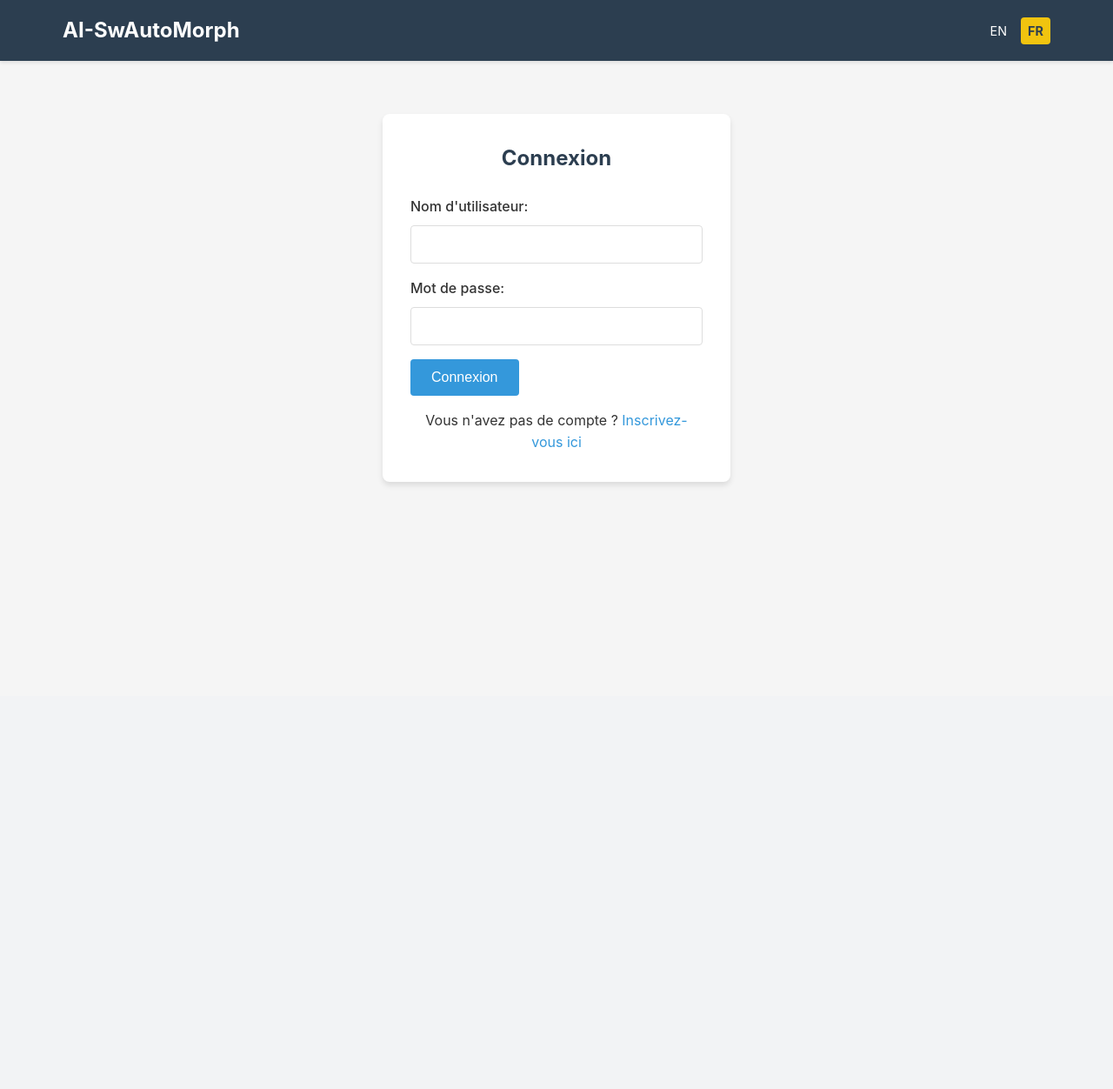
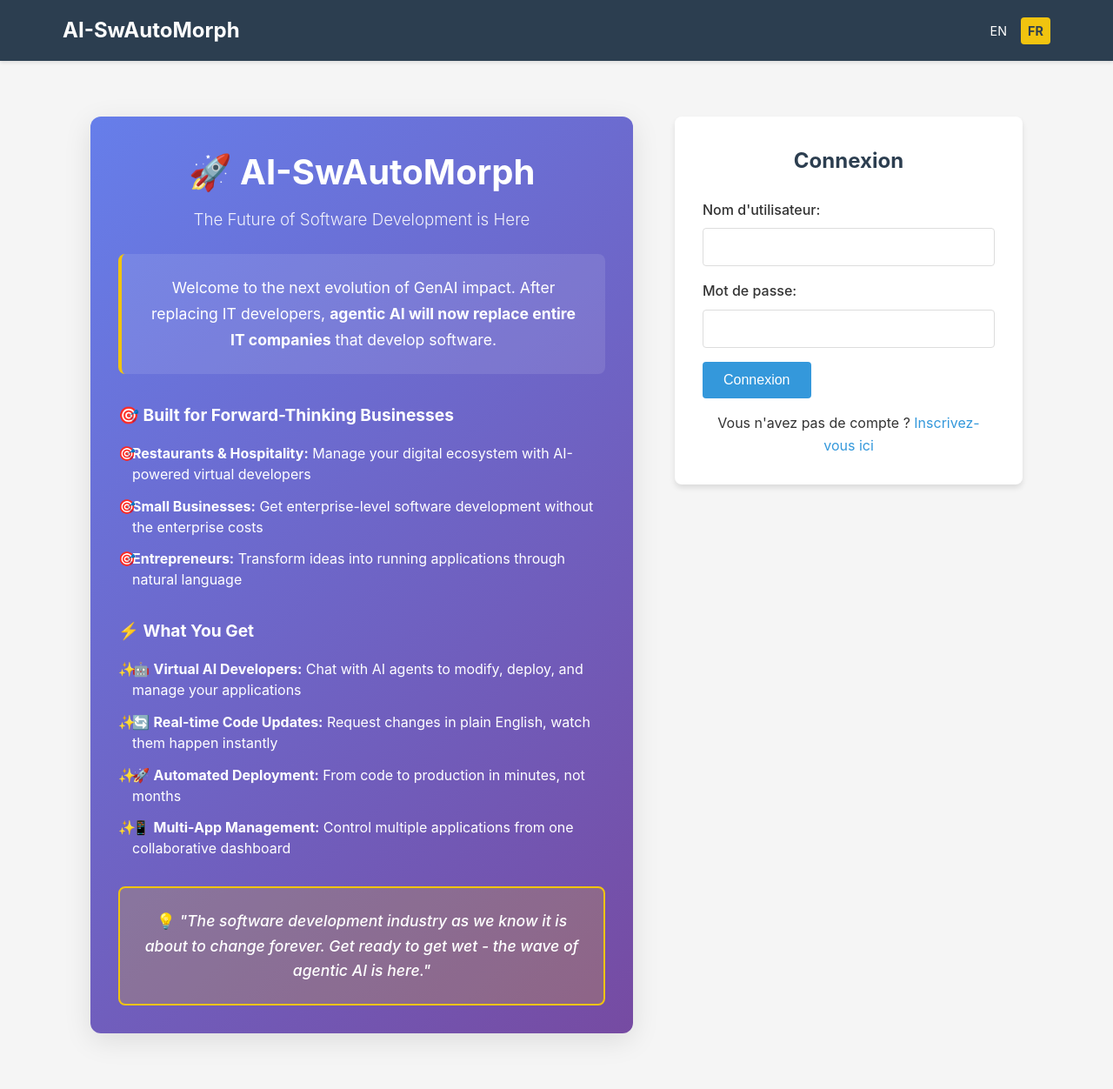
Before and after one commit to Sam9682/ai-swautomorph, a Flask app: page / in a window 1280 px wide. Shown: the whole page at 87% size. Before the commit the page ends 558 px from the top, so only its background shows below. Run offline with Flask 3, Linux system fonts and the light colour scheme.

```diff
--- a/static/css/style.css
+++ b/static/css/style.css
@@ -823,3 +823,117 @@ body {
         margin-right: 10%;
     }
 }
+/* Platform Description Styles */
+.auth-container {
+    display: grid;
+    grid-template-columns: 1fr 400px;
+    gap: 3rem;
+    max-width: 1200px;
+    margin: 2rem auto;
+    padding: 2rem;
+    align-items: start;
+}
+
+.platform-description {
+    background: linear-gradient(135deg, #667eea 0%, #764ba2 100%);
+    color: white;
+    padding: 2rem;
+    border-radius: 12px;
+    box-shadow: 0 8px 32px rgba(0,0,0,0.1);
+}
+
+.platform-description h1 {
+    font-size: 2.5rem;
+    margin-bottom: 0.5rem;
+    text-align: center;
+}
+
+.platform-description h3 {
+    text-align: center;
+    margin-bottom: 1.5rem;
+    opacity: 0.9;
+    font-weight: 300;
+}
+
+.mission-statement {
+    font-size: 1.1rem;
+    line-height: 1.7;
+    margin-bottom: 2rem;
+    text-align: center;
+    background: rgba(255,255,255,0.1);
+    padding: 1.5rem;
+    border-radius: 8px;
+    border-left: 4px solid #f1c40f;
+}
+
+.target-audience, .platform-features {
+    margin-bottom: 2rem;
+}
+
+.target-audience h4, .platform-features h4 {
+    margin-bottom: 1rem;
+    font-size: 1.2rem;
+    display: flex;
+    align-items: center;
+    gap: 0.5rem;
+}
+
+.target-audience ul, .platform-features ul {
+    list-style: none;
+    padding: 0;
+}
+
+.target-audience li, .platform-features li {
+    margin-bottom: 0.8rem;
+    padding-left: 1rem;
+    position: relative;
+    line-height: 1.5;
+}
+
+.target-audience li:before {
+    content: "🎯";
+    position: absolute;
+    left: 0;
+}
+
+.platform-features li:before {
+    content: "✨";
+    position: absolute;
+    left: 0;
+}
+
+.revolution-message {
+    background: rgba(241, 196, 15, 0.2);
+    border: 2px solid #f1c40f;
+    border-radius: 8px;
+    padding: 1.5rem;
+    text-align: center;
+}
+
+.warning-text {
+    font-size: 1.1rem;
+    font-weight: 500;
+    margin: 0;
+    line-height: 1.6;
+}
+
+@media (max-width: 768px) {
+    .auth-container {
+        grid-template-columns: 1fr;
+        gap: 2rem;
+        padding: 1rem;
+    }
+
+    .platform-description {
+        order: 2;
+        padding: 1.5rem;
+    }
+
+    .platform-description h1 {
+        font-size: 2rem;
+    }
+
+    .auth-form {
+        order: 1;
+    }
+}
--- a/templates/login.html
+++ b/templates/login.html
@@ -4,6 +4,37 @@
 
 {% block content %}
 <div class="auth-container">
+    <div class="platform-description">
+        <h1>🚀 AI-SwAutoMorph</h1>
+        <h3>The Future of Software Development is Here</h3>
+        <p class="mission-statement">
+            Welcome to the next evolution of GenAI impact. After replacing IT developers,
+            <strong>agentic AI will now replace entire IT companies</strong> that develop software.
+        </p>
+        <div class="target-audience">
+            <h4>🎯 Built for Forward-Thinking Businesses</h4>
+            <ul>
+                <li><strong>Restaurants & Hospitality:</strong> Manage your digital ecosystem with AI-powered virtual developers</li>
+                <li><strong>Small Businesses:</strong> Get enterprise-level software development without the enterprise costs</li>
+                <li><strong>Entrepreneurs:</strong> Transform ideas into running applications through natural language</li>
+            </ul>
+        </div>
+        <div class="platform-features">
+            <h4>⚡ What You Get</h4>
+            <ul>
+                <li>🤖 <strong>Virtual AI Developers:</strong> Chat with AI agents to modify, deploy, and manage your applications</li>
+                <li>🔄 <strong>Real-time Code Updates:</strong> Request changes in plain English, watch them happen instantly</li>
+                <li>🚀 <strong>Automated Deployment:</strong> From code to production in minutes, not months</li>
+                <li>📱 <strong>Multi-App Management:</strong> Control multiple applications from one collaborative dashboard</li>
+            </ul>
+        </div>
+        <div class="revolution-message">
+            <p class="warning-text">
+                💡 <em>"The software development industry as we know it is about to change forever.
+                Get ready to get wet - the wave of agentic AI is here."</em>
+            </p>
+        </div>
+    </div>
     <div class="auth-form">
         <h2>{{ get_text('login') }}</h2>
         <form id="loginForm" method="POST" action="{{ url_for('auth.login') }}">
```
Also changed, not shown: src/gitea_config.py (+14 -3 lines), 2 other files.
